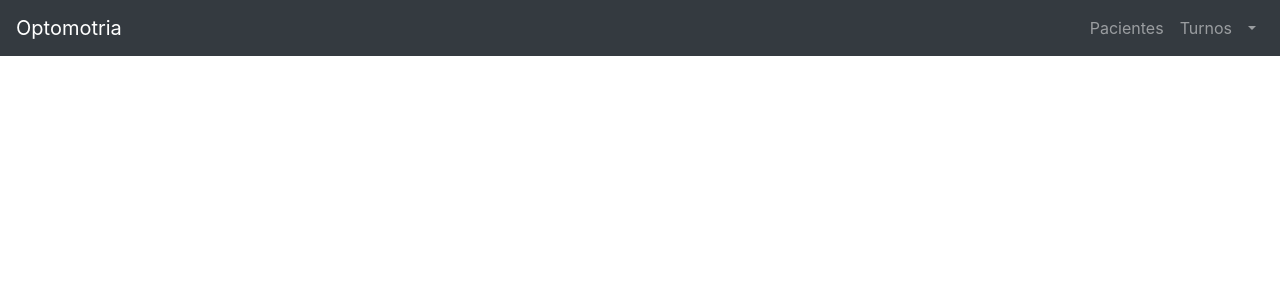
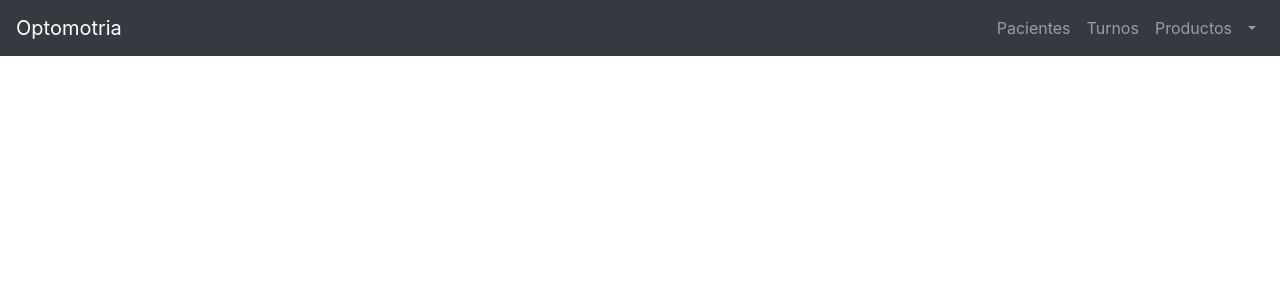
Before and after one commit to NicoSawczuk/optometria, a Django app: template templates/home/home.html in a window 1280 px wide. Shown: the top 300 px of the page. Run offline with Django 3.2, Linux system fonts and the light colour scheme; the template is opened without the code that fills it, so the values that code supplies are empty; some libraries are stand-ins or nearby versions.

Commit message:
Se agrego la navegacion de productos
se agrego la navegacion de productos al navbar

```diff
--- a/templates/home/home.html
+++ b/templates/home/home.html
@@ -31,6 +31,9 @@
                 </li>
                 <li class="nav-item">
                     <a class="nav-link" href="/home/turnos/index">Turnos</a>
+                </li>
+                <li class="nav-item">
+                    <a class="nav-link" href="/home/productos/index">Productos</a>
                 </li>
 
                 <li class="nav-item dropdown">
```
